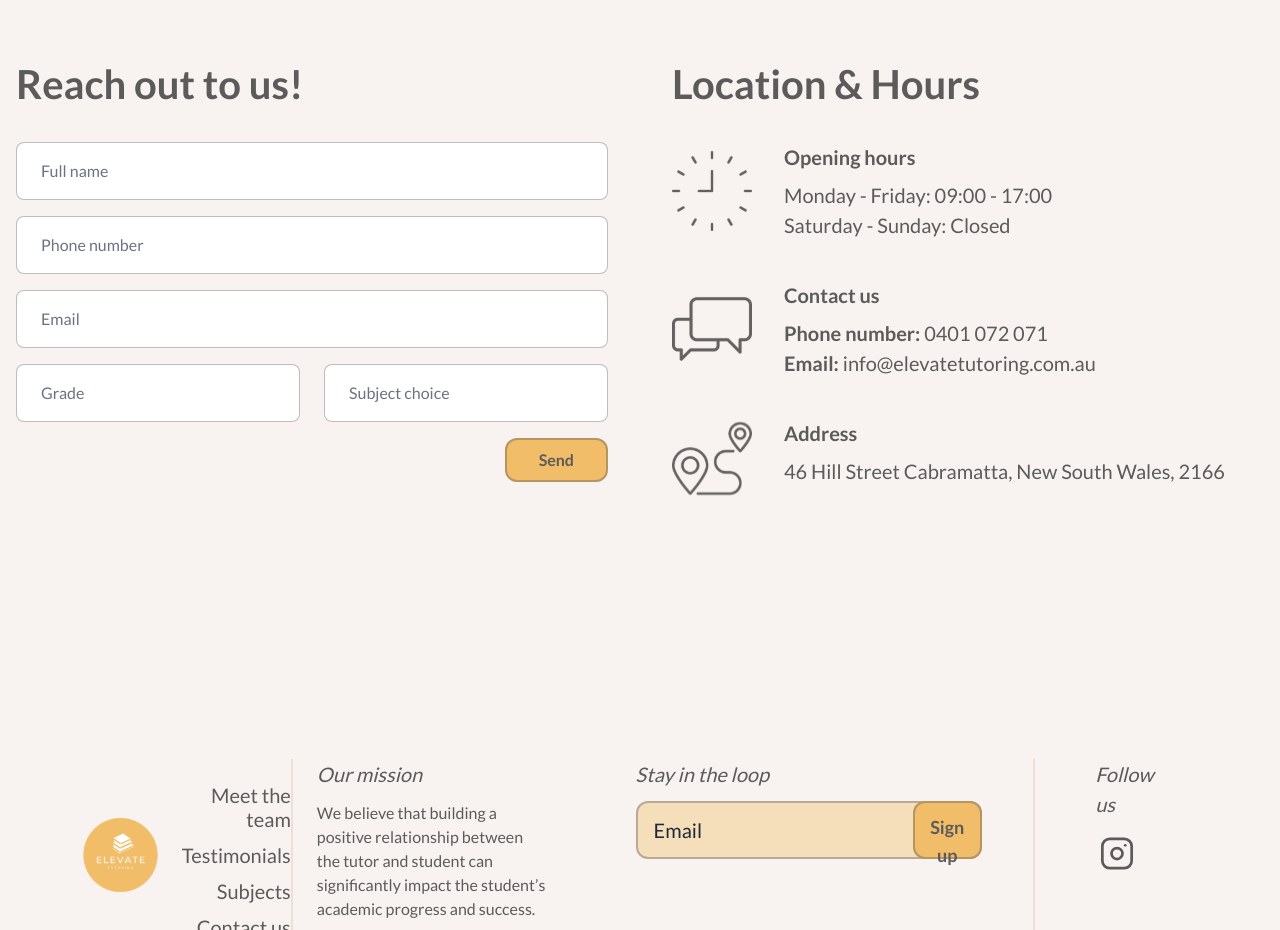
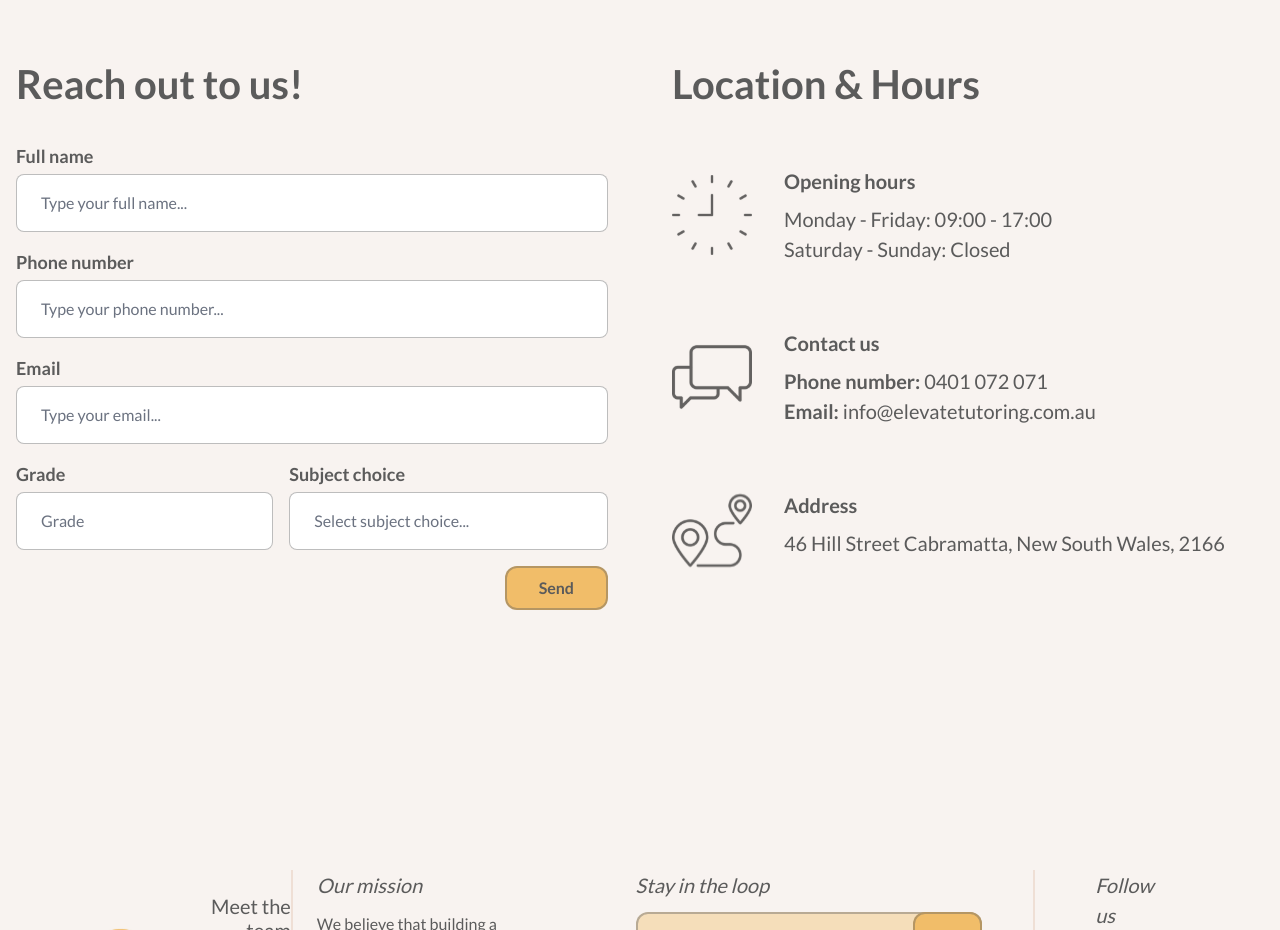
Before and after one commit to xlui11/Elevate, a React (Vite) app: page / in a window 1280 px wide. Shown: the part 6180-7110 px from the top of the page. Built offline with nearby package versions, Linux system fonts and the light colour scheme; a web font is replaced by a local one.

Commit message:
Working form fields and refactored to components

```diff
--- a/package.json
+++ b/package.json
@@ -17,6 +17,7 @@
     "prop-types": "^15.8.1",
     "react": "^18.2.0",
     "react-dom": "^18.2.0",
+    "react-hook-form": "^7.45.4",
     "react-router-dom": "^6.14.0"
   },
   "devDependencies": {
--- /dev/null
+++ b/src/components/Reusables/InputField.jsx
@@ -0,0 +1,29 @@
+import PropTypes from "prop-types";
+
+const InputField = ({label, type, name,  id, placeholder, handleChange, value}) => {
+    return (
+        <div className="space-y-1">
+            <label htmlFor={id} className="font-bold xl:text-lg">{label}</label>
+            <input
+                type={type}
+                placeholder={placeholder}
+                id={id}
+                onChange={handleChange}
+                value={value}
+                name={name}
+                className="lg:py-4 py-3 lg:px-6 pl-3 placeholder:text-gray-500 text-primary rounded-lg outlined-none border border-primary/40 font-medium w-full"/>
+        </div>
+    );
+};
+
+export default InputField;
+
+InputField.propTypes = {
+    label: PropTypes.string.isRequired,
+    type: PropTypes.string.isRequired,
+    id: PropTypes.string.isRequired,
+    placeholder: PropTypes.string.isRequired,
+    handleChange: PropTypes.func.isRequired,
+    value: PropTypes.any.isRequired,
+    name: PropTypes.string.isRequired,
+};
--- a/src/components/Sections/EnrollForm.jsx
+++ b/src/components/Sections/EnrollForm.jsx
@@ -3,11 +3,13 @@ import {useRef, useState} from "react";
 // Helper
 import {SectionsWrapper} from "../../hoc/"
 import {motion} from "framer-motion";
+import emailjs from "@emailjs/browser"
+import {FormProvider, useForm} from "react-hook-form";
+
 import {fadeIn} from "../../utils/motion.js";
-
 // Components
 import SectionText from "../Reusables/SectionText.jsx";
-import emailjs from "@emailjs/browser"
+import InputField from "../Reusables/InputField.jsx"
 
 // Icons
 import Clock from "../../assets/Clock.svg";
@@ -80,6 +82,7 @@ const EnrollForm = () => {
                 paragraph="We would love to find out more about your needs and requirements. Kindly fill out the form or give us a call and we will reach out to you for a free trial."
             />
             <section className="lg:flex lg:space-x-[64px] space-y-[32px] lg:space-y-0">
+
                 <motion.div
                     variants={fadeIn("right", "tween", 1.2, 1)}
                     className="lg:w-1/2 space-y-[16px]">
@@ -87,23 +90,68 @@ const EnrollForm = () => {
 
                     {/* This will be the form */}
                     <form ref={formRef} className="flex flex-col py-3 space-y-4" onSubmit={handleSubmit}>
-                        <label htmlFor="name">
-                            <input type="text" name="name" value={form.name} onChange={handleChange} placeholder="Full name" className="lg:py-4 py-3 px-6 placeholder:text-gray-500 text-primary rounded-lg outlined-none border border-primary/40 font-medium w-full"/>
-                        </label>
-                        <label htmlFor="phoneNumber">
-                            <input type="text" name="phoneNumber" value={form.phoneNumber} onChange={handleChange} placeholder="Phone number" className="lg:py-4 py-3 px-6 placeholder:text-gray-500 text-primary rounded-lg outlined-none border border-primary/40 font-medium w-full"/>
-                        </label>
-                        <label htmlFor="email">
-                            <input type="text" name="email" value={form.email} onChange={handleChange} placeholder="Email" className="lg:py-4 py-3 px-6 placeholder:text-gray-500 text-primary rounded-lg outlined-none border border-primary/40 font-medium w-full"/>
-                        </label>
-                        <div className="flex justify-between space-x-6">
-                            <label htmlFor="grade" className="w-1/2">
-                                <input type="text" name="grade" value={form.grade} onChange={handleChange} placeholder="Grade" className="lg:py-4 py-3 px-6 placeholder:text-gray-500 text-primary rounded-lg outlined-none border border-primary/40 font-medium w-full"/>
-                            </label>
-                            <label htmlFor="subjectChoice" className="w-1/2">
-                                <input type="text" name="subjectChoice" value={form.subjectChoice} onChange={handleChange} placeholder="Subject choice" className="lg:py-4 py-3 px-6 placeholder:text-gray-500 text-primary rounded-lg outlined-none border border-primary/40 font-medium w-full"/>
-                            </label>
+                        <InputField
+                            placeholder="Type your full name..."
+                            id="full name" type="text" name="name"
+                            label="Full name"
+                            handleChange={handleChange}
+                            value={form.name}
+                        />
+                        <InputField
+                            placeholder="Type your phone number..."
+                            name="phoneNumber"
+                            id="phone number"
+                            type="number"
+                            label="Phone number"
+                            handleChange={handleChange}
+                            value={form.phoneNumber}
+                        />
+                        <InputField
+                            placeholder="Type your email..."
+                            name="email"
+                            id="email"
+                            type="email"
+                            label="Email"
+                            handleChange={handleChange}
+                            value={form.email}
+                        />
+                        <div className="flex gap-4">
+                            <InputField
+                                placeholder="Grade"
+                                name="grade"
+                                id="grade"
+                                type="text"
+                                label="Grade"
+                                handleChange={handleChange}
+                                value={form.grade}
+                            />
+                            <InputField
+                                placeholder="Select subject choice..."
+                                name="subjectChoice"
+                                type="text"
+                                id="subject choice"
+                                label="Subject choice"
+                                handleChange={handleChange}
+                                value={form.subjectChoice}
+                            />
                         </div>
+                        {/*<label htmlFor="name">*/}
+                        {/*    <input type="text" name="name" value={form.name} onChange={handleChange} placeholder="Full name" className="lg:py-4 py-3 px-6 placeholder:text-gray-500 text-primary rounded-lg outlined-none border border-primary/40 font-medium w-full"/>*/}
+                        {/*</label>*/}
+                        {/*<label htmlFor="phoneNumber">*/}
+                        {/*    <input type="text" name="phoneNumber" value={form.phoneNumber} onChange={handleChange} placeholder="Phone number" className="lg:py-4 py-3 px-6 placeholder:text-gray-500 text-primary rounded-lg outlined-none border border-primary/40 font-medium w-full"/>*/}
+                        {/*</label>*/}
+                        {/*<label htmlFor="email">*/}
+                        {/*    <input type="text" name="email" value={form.email} onChange={handleChange} placeholder="Email" className="lg:py-4 py-3 px-6 placeholder:text-gray-500 text-primary rounded-lg outlined-none border border-primary/40 font-medium w-full"/>*/}
+                        {/*</label>*/}
+                        {/*<div className="flex justify-between space-x-6">*/}
+                        {/*    <label htmlFor="grade" className="w-1/2">*/}
+                        {/*        <input type="text" name="grade" value={form.grade} onChange={handleChange} placeholder="Grade" className="lg:py-4 py-3 px-6 placeholder:text-gray-500 text-primary rounded-lg outlined-none border border-primary/40 font-medium w-full"/>*/}
+                        {/*    </label>*/}
+                        {/*    <label htmlFor="subjectChoice" className="w-1/2">*/}
+                        {/*        <input type="text" name="subjectChoice" value={form.subjectChoice} onChange={handleChange} placeholder="Subject choice" className="lg:py-4 py-3 px-6 placeholder:text-gray-500 text-primary rounded-lg outlined-none border border-primary/40 font-medium w-full"/>*/}
+                        {/*    </label>*/}
+                        {/*</div>*/}
                         <div className="w-full flex justify-end">
                             <button
                                 type="submit"
@@ -114,9 +162,10 @@ const EnrollForm = () => {
                         </div>
                     </form>
                 </motion.div>
+
                 <motion.div
                     variants={fadeIn("left", "tween", 1.2, 1)}
-                    className="lg:w-1/2 space-y-[16px]">
+                    className="lg:w-1/2 space-y-[40px]">
                     <h2 className="lg:text-[40px] text-[32px] font-bold">Location & Hours</h2>
                     <div className="flex lg:gap-[32px] gap-[24px] py-3">
                         <img className="w-[70px] lg:w-[80px]" src={Clock} alt="Icon of a clock to represent the opening times"/>
```
Also changed, not shown: 1 other file (tests, documents, lock files or other folders).
